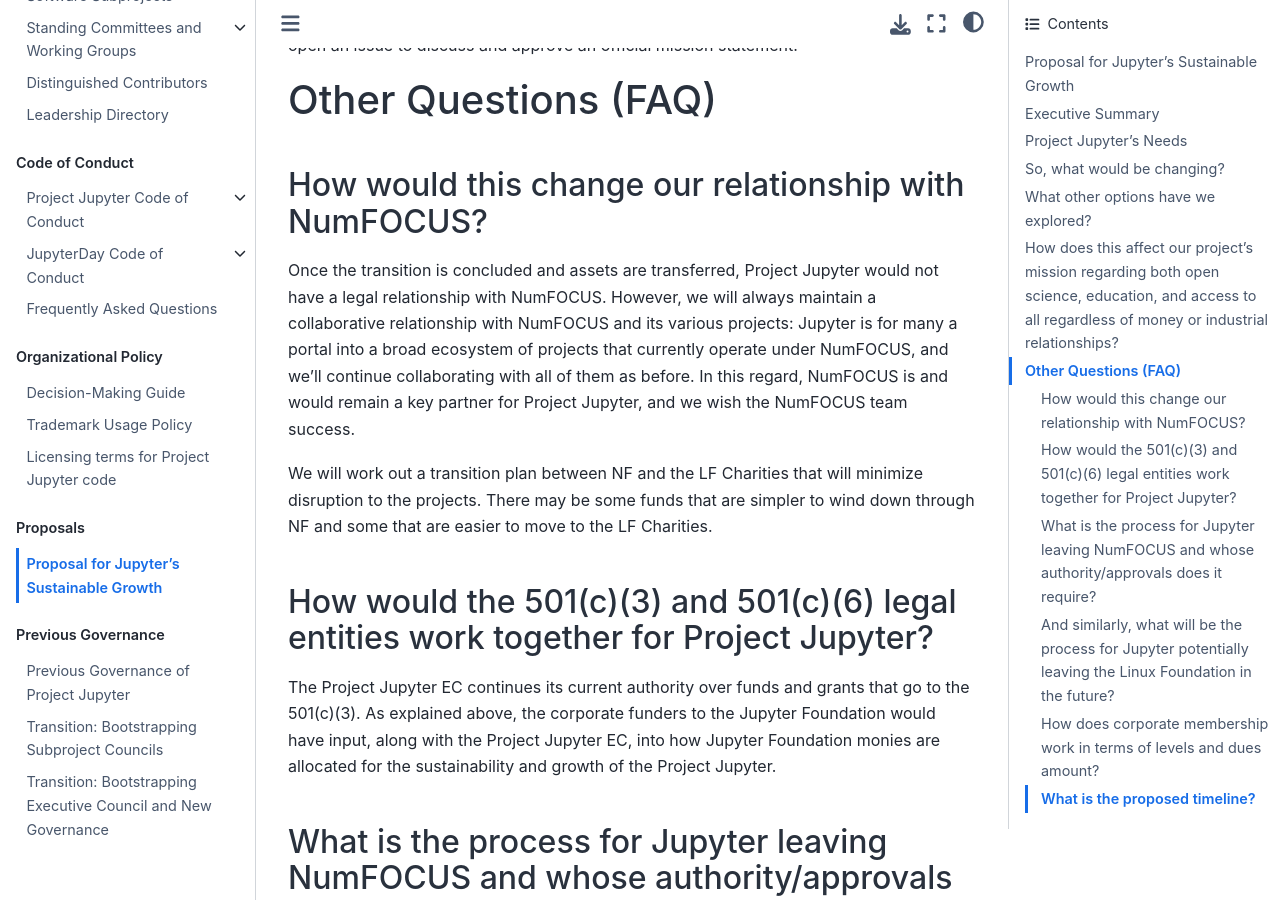
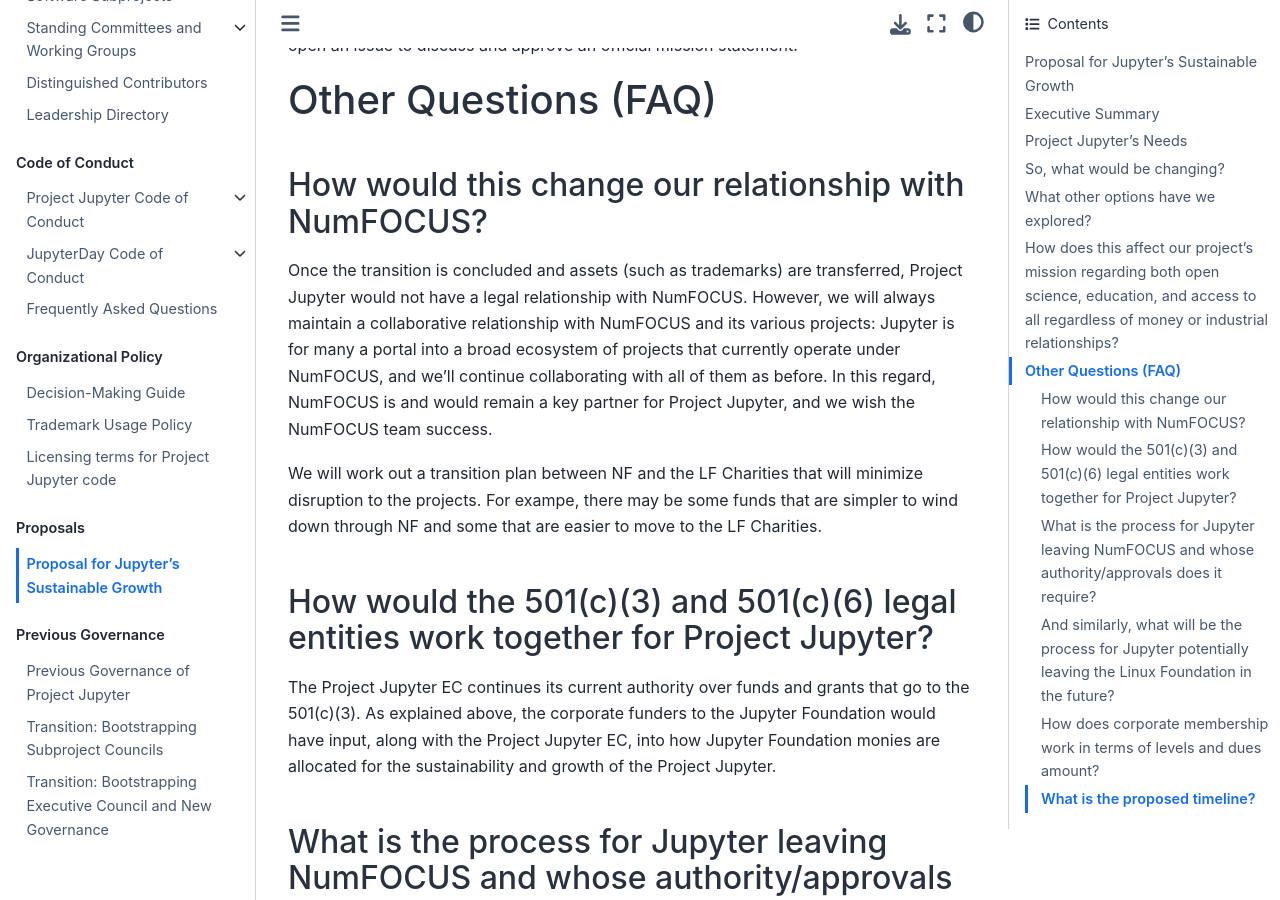
Before and after one commit to jupyter/governance, a Jupyter Book: the page built from linux-proposal.md, in a window 1280 px wide and 900 px high, scrolled down 4169 px. Built offline with Jupyter Book 1.0.4 settings and Sphinx 7.4.7 and the Sphinx Book theme 1.1.4, drawn with Linux system fonts in a browser that asks for light colours; pages that are not in the unit, such as notebooks, are missing from menus; some of the changed text lies outside the part shown.

Commit message:
Add a note about trademarks transferring to LF

```diff
--- a/linux-proposal.md
+++ b/linux-proposal.md
@@ -21,7 +21,7 @@
 options.
 
 **We propose that Project Jupyter -- with its current governance
-structure and name -- transfer from NumFOCUS to the Linux Foundation
+structure, name, and trademarks -- transfer from NumFOCUS to the Linux Foundation
 Charities 501(c)(3). This transition would be paired with the creation
 of a new resource, provisionally called the *Jupyter Foundation*,
 designated to secure corporate contributions, and an associated
@@ -180,7 +180,7 @@
 
 ## How would this change our relationship with NumFOCUS?
 
-Once the transition is concluded and assets are transferred, Project
+Once the transition is concluded and assets (such as trademarks) are transferred, Project
 Jupyter would not have a legal relationship with NumFOCUS. However, we
 will always maintain a collaborative relationship with NumFOCUS and its
 various projects: Jupyter is for many a portal into a broad ecosystem of
@@ -190,7 +190,7 @@
 NumFOCUS team success.
 
 We will work out a transition plan between NF and the LF Charities that
-will minimize disruption to the projects. There may be some funds that
+will minimize disruption to the projects. For exampe, there may be some funds that
 are simpler to wind down through NF and some that are easier to move to
 the LF Charities.
 
```
